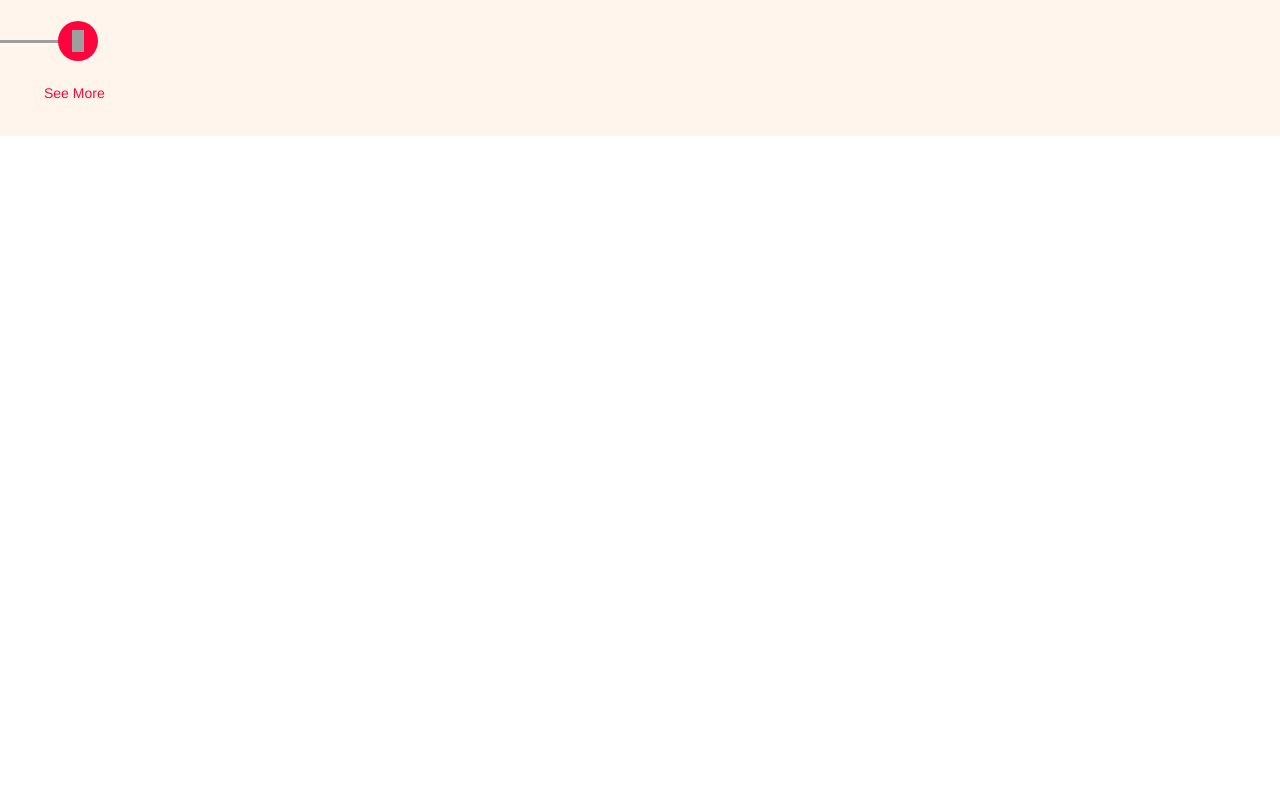
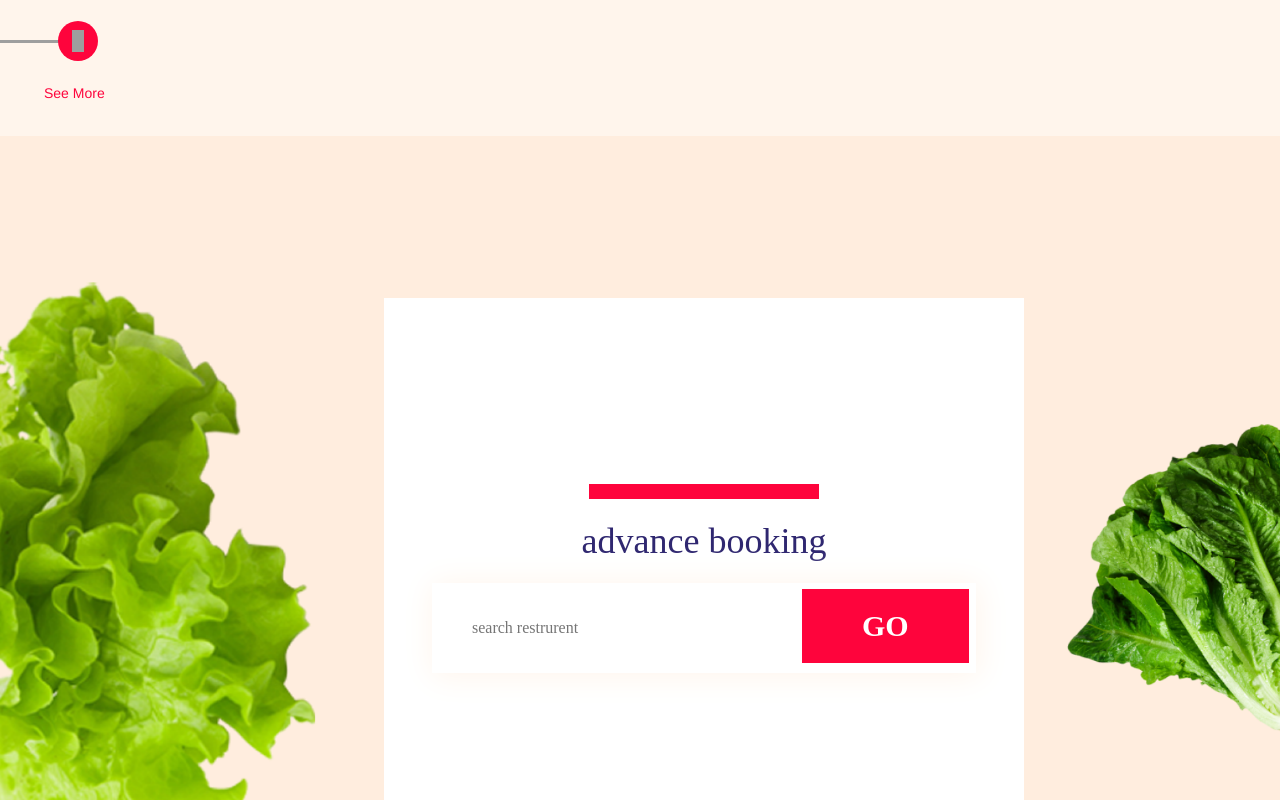
Before and after one commit to isroilomonjonov/restaurant, a Next.js app: page / in a window 1280 px wide. Shown: the part 1620-2420 px from the top of the page. Before the commit the page ends 1756 px from the top, so only its background shows below. Built offline with nearby package versions, Linux system fonts and the light colour scheme; grey boxes are pictures that could not be loaded.

Commit message:
booking section added and booking section finished

```diff
--- a/src/app/page.tsx
+++ b/src/app/page.tsx
@@ -2,6 +2,7 @@ import { FoodCard } from "@/components/FoodCard/foodCard";
 import Hero from "@/components/Hero/Hero";
 import { SeeMore } from "@/components/SeeMore/seeMore";
 import styles from "@/styles/page.module.css";
+import Image from "next/image";
 const foodCardData = [
   {
     id: "1",
@@ -19,7 +20,6 @@ const foodCardData = [
     location: "Saheb Bazar",
     img: "burgerImg.png",
   },
-
 ];
 export default function Home() {
   return (
@@ -44,8 +44,32 @@ export default function Home() {
           {foodCardData.map((e) => (
             <FoodCard key={e.id} data={e} />
           ))}
-          <SeeMore/>
+          <SeeMore />
         </div>
+      </div>
+      <div className={`${styles.booking}`}>
+        <Image
+          className={`${styles.bookingLeftLettuce}`}
+          width={1000}
+          height={1000}
+          src={"/bookingLeftLettuce.png"}
+          alt="lettuce"
+        />
+        <div className={`${styles.bookingMain}`}>
+          <div className={`${styles.bookingRedDiv}`}></div>
+          <h2 className={`${styles.bookingMainTitle}`}>advance booking</h2>
+          <div className={`${styles.bookingInputDiv}`}>
+            <input placeholder="search restrurent" type="text" />
+            <button>GO</button>
+          </div>
+        </div>
+        <Image
+          className={`${styles.bookingRightLettuce}`}
+          width={1000}
+          height={1000}
+          src={"/bookingRightLettuce.png"}
+          alt="lettuce"
+        />
       </div>
     </>
   );
--- a/src/styles/page.module.css
+++ b/src/styles/page.module.css
@@ -1,3 +1,5 @@
+/* someTopRestaurantSection */
+
 .someTopRestaurantSection {
   padding-top: 5rem;
   padding-bottom: 4rem;
@@ -41,9 +43,91 @@
   line-height: 6.2rem;
   text-transform: capitalize;
 }
-.foods{
+.foods {
   display: flex;
   align-items: center;
   padding-top: 5rem;
   flex-wrap: wrap;
 }
+
+/* Booking section*/
+.booking {
+  background: #ffedde;
+  display: flex;
+  align-items: center;
+  justify-content: space-between;
+  position: relative;
+}
+.bookingMain {
+  display: flex;
+  align-items: center;
+  justify-content: center;
+  flex-direction: column;
+  gap: 3rem;
+  width: 123rem;
+  height: 56rem;
+  background: #fff;
+}
+.bookingLeftLettuce {
+  width: 30%;
+  height: 100%;
+}
+.bookingRightLettuce {
+  width: 20%;
+  height: 100%;
+}
+.bookingRedDiv {
+  width: 23rem;
+  height: 1.5rem;
+  flex-shrink: 0;
+  background: #fe043c;
+}
+.bookingMainTitle {
+  display: flex;
+  flex-direction: column;
+  justify-content: center;
+  flex-shrink: 0;
+  color: #2e266f;
+  font-size: 3.6rem;
+  font-family: Poppins;
+  font-style: normal;
+  font-weight: 500;
+  line-height: 2.4rem;
+  text-transform: lowercase;
+}
+.bookingInputDiv {
+  position: relative;
+  background: #fff;
+  box-shadow: 2px 2px 30px 2px #fff5ec;
+}
+.bookingInputDiv input {
+  outline: none;
+  width: 54.4rem;
+  height: 9rem;
+  padding: 4rem;
+  flex-shrink: 0;
+  color: #2e266f;
+  font-size: 1.6rem;
+  font-family: Poppins;
+  font-style: normal;
+  font-weight: 400;
+  line-height: 2.4rem;
+  text-transform: lowercase;
+  border: none;
+}
+.bookingInputDiv button {
+  left: 68%;
+  top: 7%;
+  position: absolute;
+  padding: 2rem 6rem;
+  flex-shrink: 0;
+  background: #fe043c;
+  flex-shrink: 0;
+  color: #fff;
+  font-size: 3rem;
+  font-family: Poppins;
+  font-style: normal;
+  font-weight: 600;
+  text-transform: uppercase;
+  border: none;
+}
```
Also changed, not shown: public/bookingLeftLettuce.png (added), public/bookingRightLettuce.png (added).
